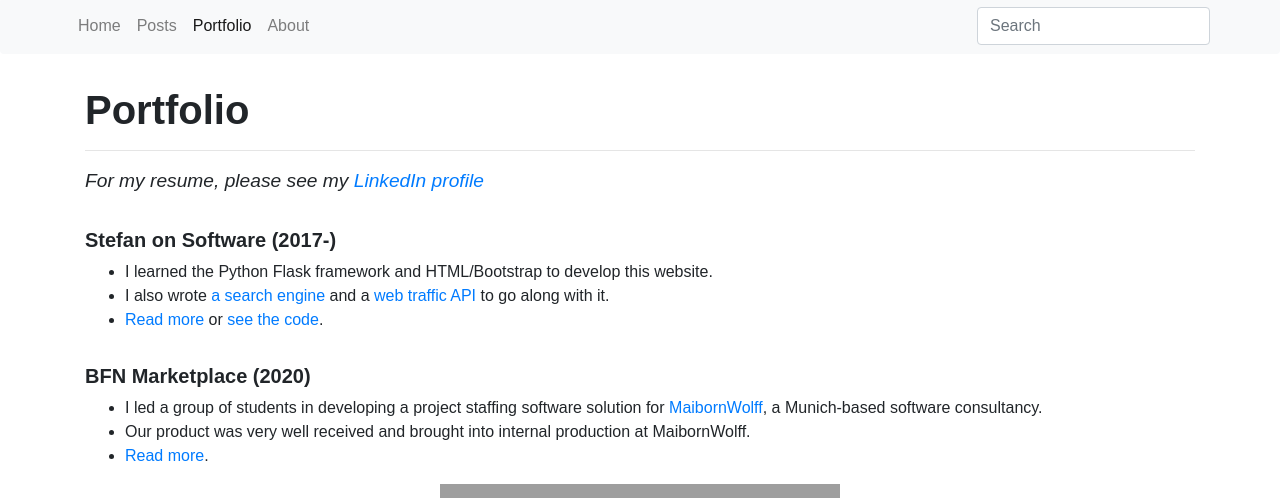
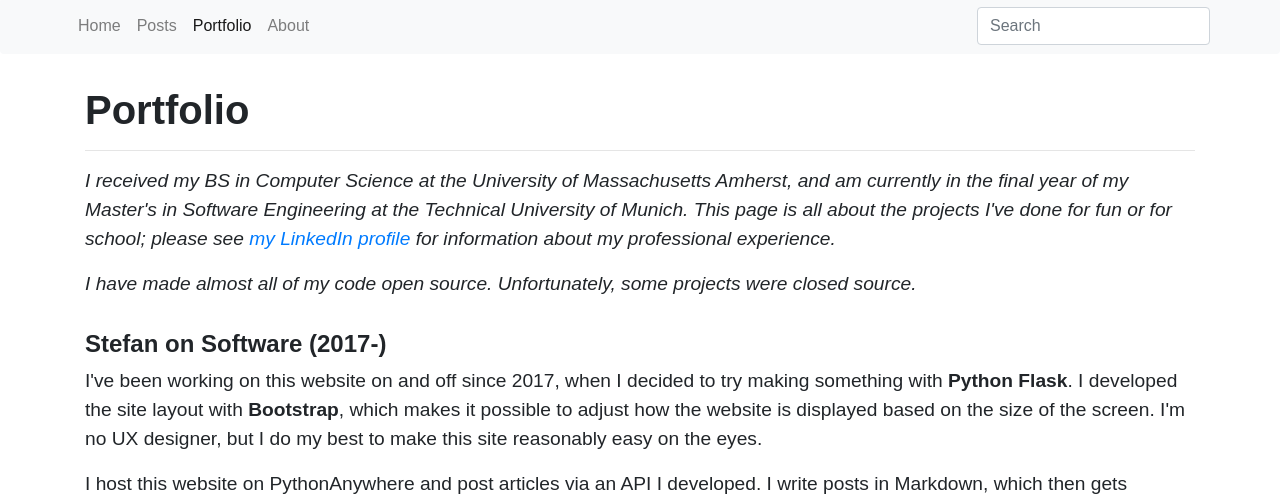
Before and after one commit to Stefan4472/Stefans-Blog, a Python web app: template flaskr/templates/blog/portfolio.html in a window 1280 px wide. Shown: the part 283-781 px from the top of the page. Run offline with Jinja, Linux system fonts and the light colour scheme; the template is opened without the code that fills it, so the values that code supplies are empty; some libraries are stand-ins or nearby versions; grey boxes are pictures that could not be loaded.

Commit message:
Work on portfolio page

```diff
--- a/flaskr/templates/blog/portfolio.html
+++ b/flaskr/templates/blog/portfolio.html
@@ -4,109 +4,130 @@
 {% block content %}
 <h1>Portfolio</h1>
 <hr/>
-<p><em>For my resume, please see my <a href="https://www.linkedin.com/in/stefan-kussmaul/">LinkedIn profile</a></em></p>
+
+<p><em>I received my BS in Computer Science at the University of Massachusetts Amherst, and am currently in the final year of my Master's in Software Engineering at the Technical University of Munich. This page is all about the projects I've done for fun or for school; please see <a href="https://www.linkedin.com/in/stefan-kussmaul/">my LinkedIn profile</a> for information about my professional experience.</em></p>
+<p><em>I have made almost all of my code open source. Unfortunately, some projects were closed source.</em></p>
 
 <div id="stefan-on-software" class="mb-3">
-    <h5>Stefan on Software (2017-)</h5>
-    <ul>
-        <li>I learned the Python Flask framework and HTML/Bootstrap to develop this website.</li>
-        <li>I also wrote <a href="https://github.com/Stefan4472/simple-search-engine">a search engine</a> and a <a href="https://github.com/Stefan4472/site-analytics">web traffic API</a> to go along with it.</li>
-        <li><a href="/post/project-overview-stefanonsoftware">Read more</a> or <a href="https://github.com/Stefan4472/Stefans-Blog">see the code</a>.</li>
-    </ul>
+    <h4>Stefan on Software (2017-)</h4>
+    <p>I've been working on this website on and off since 2017, when I decided to try making something with <strong>Python Flask</strong>. I developed the site layout with <strong>Bootstrap</strong>, which makes it possible to adjust how the website is displayed based on the size of the screen. I'm no UX designer, but I do my best to make this site reasonably easy on the eyes.</p>
+    <p>I host this website on PythonAnywhere and post articles via an API I developed. I write posts in Markdown, which then gets rendered to HTML as part of that upload process. I also wrote <a href="https://github.com/Stefan4472/simple-search-engine">a search engine</a> and a <a href="https://github.com/Stefan4472/site-analytics">web service to analyze site traffic</a> to go along with it.</p>
+    <p><a href="/post/project-overview-stefanonsoftware">Read the blog post</a> or <a href="https://github.com/Stefan4472/Stefans-Blog">see the code</a>.</p>
+</div>
+
+<div id="site-analytics" class="mb-3">
+    <h4>Site Analytics (2020-2022)</h4>
+    <p>Site Analytics is a <strong>Python Flask</strong> service I developed to record and analyze the web traffic I receive on this website. I use <strong>PostgreSQL</strong> for data storage and <strong>SQLAlchemy</strong> as an ORM</p>
+    <p>The service uses an API to record traffic, and a separate API to query results. Using the Query API, I posted an analysis of more than 30,000 requests received by my site over the past two years. I was able to do interesting things like see the geographic distribution of "bots" viewing my site and determine the operating systems used by people viewing my site</p>
+    <p><a href="/post/ephemeral-cache">Read the blog post</a> or <a href="https://gitlab.db.in.tum.de/sk-tum/ephemeral-cache">see the code</a>.</p>
+    <figure class="figure text-center">
+        <img src="{{ url_for('static', filename='portfolio/site-analytics.jpg') }}" class="figure-img img-fluid">
+        <figcaption>Global heatmap of bot activity on this website</figcaption>
+    </figure>
+    </p>
+</div>
+
+<div id="ephemeral-cache" class="mb-3">
+    <h4>Benchmarking Caching Technologies for Ephemeral Workloads (2022)</h4>
+    <p>I did a research project at the Technical University of Munich to test the performance of various caching technologies for workloads of ephemeral data. I developed a <strong>C++</strong> benchmarking program capable of simulating various workloads, and tested four different technologies on a compute cluster using <strong>Docker</strong>. I wrote a paper about the results.</p>
+    <p><a href="/post/ephemeral-cache">Read the blog post</a> or <a href="https://gitlab.db.in.tum.de/sk-tum/ephemeral-cache">see the code</a>.</p>
+    <figure class="figure text-center">
+        <img src="{{ url_for('static', filename='portfolio/ephemeral-cache.jpg') }}" class="figure-img img-fluid">
+        <figcaption>Plot of the measured throughput for the four technologies I tested.</figcaption>
+    </figure>
 </div>
 
 <div id="bfn-marketplace" class="mb-3">
-    <h5>BFN Marketplace (2020)</h5>
-    <ul>
-        <li>I led a group of students in developing a project staffing software solution for <a href="https://www.maibornwolff.de/en">MaibornWolff</a>, a Munich-based software consultancy.</li>
-        <li>Our product was very well received and brought into internal production at MaibornWolff.</li>
-        <li><a href="/post/bfn-marketplace">Read more</a>.</li>
-    </ul>
+    <h4>BFN Marketplace (2020)</h4>
+    <p>I led a group of students in developing a project staffing software solution for <a href="https://www.maibornwolff.de/en">MaibornWolff</a>, a Munich-based software consultancy. We developed our product using <strong>Java Spring</strong>, <strong>React</strong>, and <strong>Bootstrap</strong>. Our product was very well received and brought into internal use at MaibornWolff.</p>
+    <p><a href="/post/bfn-marketplace">Read the blog post</a>.</p>
     <figure class="figure text-center">
-        <img src="{{ url_for('static', filename='bfn-marketplace.png') }}" class="figure-img img-fluid">
+        <img src="{{ url_for('static', filename='portfolio/bfn-marketplace.jpg') }}" class="figure-img img-fluid">
+        <figcaption>A screenshot from the project staffing website we developed</figcaption>
     </figure>
 </div>
 
 <div id="bavarian-election-system" class="mb-3">
-    <h5>Bavarian Election System (2020)</h5>
-    <ul>
-        <li>Working with another student, I developed an electronic voting system for the Bavarian parliamentary elections.</li>
-        <li>This project gave me much experience in designing and implementing a sophisticated database application.</li>
-        <li><a href="/post/building-an-electronic-election-system">Read more</a> or <a href="https://github.com/Stefan4472/bayerische-landtagswahl">see the code</a>.</li>
-    </ul>
+    <h4>Bavarian Election System (2020)</h4>
+    <p>Working with another student, I developed an electronic voting system for the Bavarian parliamentary elections. We developed our backend with <strong>Python Flask</strong> and <strong>PostgreSQL</strong>, performed load-testing with <strong>Locust</strong>, and wrote our frontend with <strong>React</strong>. This project gave me much experience in designing and implementing a sophisticated database application.</p>
+    <p><a href="/post/building-an-electronic-election-system">Read the blog post</a> or <a href="https://github.com/Stefan4472/bayerische-landtagswahl">see the code</a>.</p>
     <figure class="figure text-center">
-        <img src="{{ url_for('static', filename='election-system.jpg') }}" class="figure-img img-fluid">
+        <img src="{{ url_for('static', filename='portfolio/election-system.jpg') }}" class="figure-img img-fluid">
+        <figcaption>A screenshot of our homepage, which shows the calculated allocation of seats in German Parliament.</figcaption>
     </figure>
 </div>
 
 <div id="portfolio-viewer" class="mb-3">
-    <h5>Portfolio Analyzer (2020)</h5>
-    <ul>
-        <li>I wrote a Python program that can analyze and compare an arbitrary number of user-defined stock portfolios over time.</li>
-        <li>The program scrapes stock data from <a href="https://finance.yahoo.com/">Yahoo! Finance</a>.</li>
-        <li><a href="/post/my-first-attempt-at-investing">Read more</a> or <a href="https://github.com/Stefan4472/portfolio-analyzer">see the code</a>.</li>
-    </ul>
+    <h4>Portfolio Analyzer (2020)</h4>
+    <p>Following the March 2020 stock market crash, I became very interested in investing. I wrote a <strong>Python</strong> program to analyze and compare an arbitrary number of user-defined stock portfolios over time. The program scrapes stock data from <a href="https://finance.yahoo.com/">Yahoo! Finance</a>.</p>
+    <p><a href="/post/my-first-attempt-at-investing">Read the blog post</a> or <a href="https://github.com/Stefan4472/portfolio-analyzer">see the code</a>.</p>
     <figure class="figure text-center">
-        <img src="{{ url_for('static', filename='portfolio-analyzer.jpg') }}" class="figure-img img-fluid">
+        <img src="{{ url_for('static', filename='portfolio/portfolio-analyzer.jpg') }}" class="figure-img img-fluid">
+        <figcaption>A portfolio comparison plot I generated using my program.</figcaption>
+    </figure>
+</div>
+
+<div id="how-to-train-your-robot" class="mb-3">
+    <h4>How to Train Your Robot (2019)</h4>
+    <p>For my Honor's Thesis at UMass, I investigated using Reinforcement learning techniques to develop sophisticated hierarchical robot behavior. I developed on a robot simulator in <strong>C</strong></p>
+    <p>Read the blog post</p>
+    <figure class="figure text-center">
+        <img src="{{ url_for('static', filename='portfolio/how-to-train-your-robot.gif') }}" class="figure-img img-fluid">
+        <figcaption>Screen recording of a virtual robot I programmed to find the ball, grab it, and move it.</figcaption>
     </figure>
 </div>
 
 <div id="duckietown-robot" class="mb-3">
-    <h5>DuckieTown Robot (2019)</h5>
-    <ul>
-        <li>Working with four other students, I led the development of an autonomous-driving robot.</li>
-        <li>I wrote all low-level motor control code (Arduino) and much of the driving logic.</li>
-        <li><a href="/post/project-overview-duckietown-robot">Read more</a> or <a href="https://github.com/Stefan4472/Duckytown-Robot">see the code</a>.</li>
-    </ul>
+    <h4>DuckieTown Robot (2019)</h4>
+    <p>Working with four other students, I led the development of an autonomous-driving robot. I was responsible for writing all low-level motor control code in <strong>Arduino</strong>. I also wrote the communications bus and much of the driving logic in <strong>Python</strong>. Our project won the competition for being best in the class, and completed the "driving course" with only a single point deduction!</p>
+    <p><a href="/post/project-overview-duckietown-robot">Read the blog post</a> or <a href="https://github.com/Stefan4472/Duckytown-Robot">see the code</a>.</p>
     <figure class="figure text-center">
-        <img src="{{ url_for('static', filename='duckietown-robot.gif') }}" class="figure-img img-fluid">
+        <img src="{{ url_for('static', filename='portfolio/duckietown-robot.gif') }}" class="figure-img img-fluid">
         <figcaption class="figure-caption">Our robot (with pirate flag) completing a turn.</figcaption>
     </figure>
 </div>
 
 <div id="spaceships-online" class="mb-3">
-    <h5>Spaceships Online (2018)</h5>
-    <ul>
-        <li>I learned Javascript and NodeJS to write an online multiplayer shooting game.</li>
-        <li>I read articles about game networking and learned enough to implement an authoritative game backend from scratch.</li>
-        <li><a href="/post/project-overview-spaceships-online">Read more</a> or <a href="https://github.com/Stefan4472/SpaceshipsOnline">see the code</a>.</li>
+    <h4>Spaceships Online (2018)</h4>
+    <p>Curious about online games, I learned <strong>Javascript</strong> and used <strong>NodeJS</strong> to write an online multiplayer shooting game. I read articles about game networking and learned enough to implement an authoritative game backend from scratch. Unfortunately, I didn't finish the project, but I plan to come back to it!</p>
+    <p><a href="/post/project-overview-spaceships-online">Read the blog post</a> or <a href="https://github.com/Stefan4472/SpaceshipsOnline">see the code</a>.</p>
     </ul>
     <figure class="figure text-center">
-        <img src="{{ url_for('static', filename='spaceships-online-gif.gif') }}" class="figure-img img-fluid">
+        <img src="{{ url_for('static', filename='portfolio/spaceships-online.gif') }}" class="figure-img img-fluid">
+        <figcaption>Screen recording from the game, which shows my Spaceship flying around.</figcaption>
     </figure>
 </div>
 
 <div id="activity-log" class="mb-3">
-    <h5>ActivityLog (2018)</h5>
-    <ul>
-        <li>I developed a productivity app for Android with features for logging and analyzing time spent on different activities.</li>
-        <li><a href="https://github.com/Stefan4472/ActivityLog">See the code</a>.</li>
-    </ul>
+    <h4>ActivityLog (2018)</h4>
+    <p>Back when I was developing a lot in <strong>Android</strong>, I created a productivity app with features for logging and analyzing time spent on different activities.</p>
+    <p><a href="https://github.com/Stefan4472/ActivityLog">See the code</a>.</p>
     <figure class="figure text-center">
-        <img src="{{ url_for('static', filename='activity-log-screenshot-1.jpg') }}" class="figure-img img-fluid" style="max-width: 12rem; height: auto;">
+        <img src="{{ url_for('static', filename='portfolio/activity-log.jpg') }}" class="figure-img img-fluid" style="max-width: 12rem; height: auto;">
+        <figcaption>A screenshot from the app I developed.</figcaption>
     </figure>
 </div>
 
 <div id="c-adventure" class="mb-3">
-    <h5>C++ Adventure (2017-2018)</h5>
+    <h4>C++ Adventure (2017-2018)</h4>
     <ul>
         <li>I learned C++ and used the <a href="http://www.libsdl.org/">SDL media library</a> to design and write a two-dimensional Pokemon-style game.</li>
         <li>I developed AI for non-playing characters, interactive items, a GUI system, and efficient game state serialization.</li>
         <li><a href="/post/project-overview-c++-adventure">Read more</a> or <a href="https://github.com/Stefan4472/TestC-Game">see the code</a>.</li>
     </ul>
     <figure class="figure text-center">
-        <img src="{{ url_for('static', filename='c++-adventure-gif.gif') }}" class="figure-img img-fluid">
+        <img src="{{ url_for('static', filename='portfolio/cpp-adventure.gif') }}" class="figure-img img-fluid">
     </figure>
 </div>
 
 <div id="spaceships" class="mb-3">
-    <h5>Spaceships (2015-2017)</h5>
+    <h4>Spaceships (2015-2017)</h4>
     <ul>
         <li>I learned Android programming and wrote an arcade game inspired by Space Invader.</li>
         <li><a href="/post/project-overview-spaceships">Read more</a> or <a href="https://github.com/Stefan4472/Spaceships">see the code</a>.</li>
     </ul>
     <figure class="figure text-center">
-        <img src="{{ url_for('static', filename='spaceships-gif.gif') }}" class="figure-img img-fluid">
+        <img src="{{ url_for('static', filename='portfolio/spaceships.gif') }}" class="figure-img img-fluid">
     </figure>
 </div>
 
```
Also changed, not shown: flaskr/static/portfolio/activity-log.jpg (added), flaskr/static/portfolio/bfn-marketplace.jpg (added), flaskr/static/portfolio/cpp-adventure.gif (added), flaskr/static/portfolio/election-system.jpg (added), flaskr/static/portfolio/ephemeral-cache.jpg (added), flaskr/static/portfolio/how-to-train-your-robot.gif (added), flaskr/static/portfolio/portfolio-analyzer.jpg (added), flaskr/static/portfolio/site-analytics.jpg (added), flaskr/static/portfolio/spaceships-online.gif (added), 2 other files.
